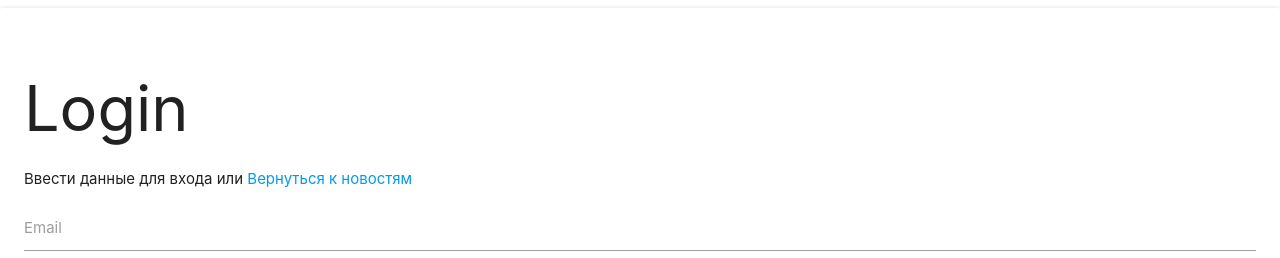
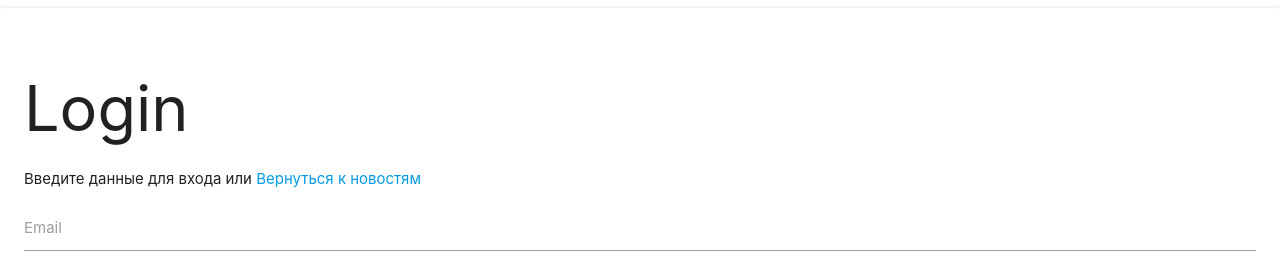
Before and after one commit to NikolaiSurodin/AxiosTest, a Vue app: page /login in a window 1280 px wide. Shown: the top 258 px of the page. Built offline with nearby package versions, Linux system fonts and the light colour scheme.

Commit message:
pagination

```diff
--- a/src/components/login.vue
+++ b/src/components/login.vue
@@ -3,7 +3,7 @@
     <p v v-if="error" class="title">Введите правильные данные</p>
     <div v-else class="card-content">
       <h1>Login</h1>
-      <p>Ввести данные для входа или
+      <p>Введите данные для входа или
         <router-link to="/">Вернуться к новостям</router-link>
       </p>
       <div class="input-field">
```
